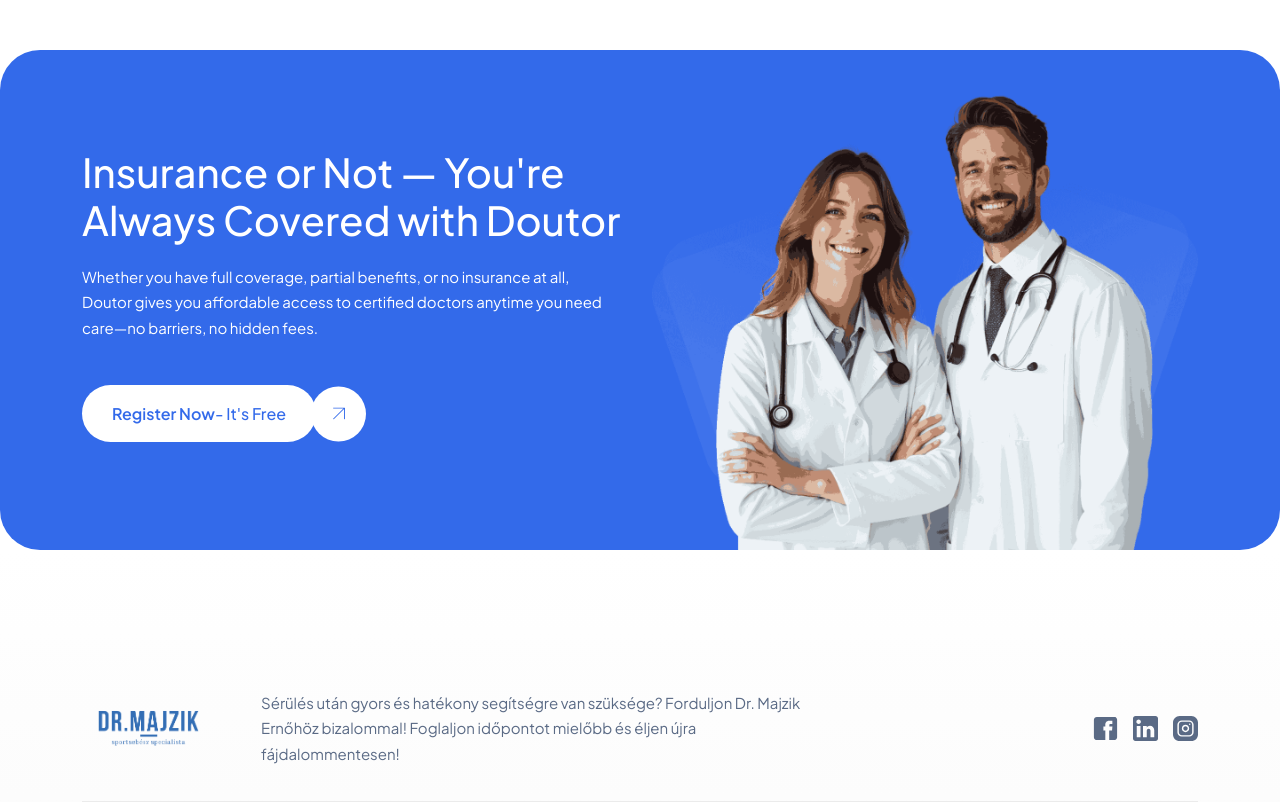
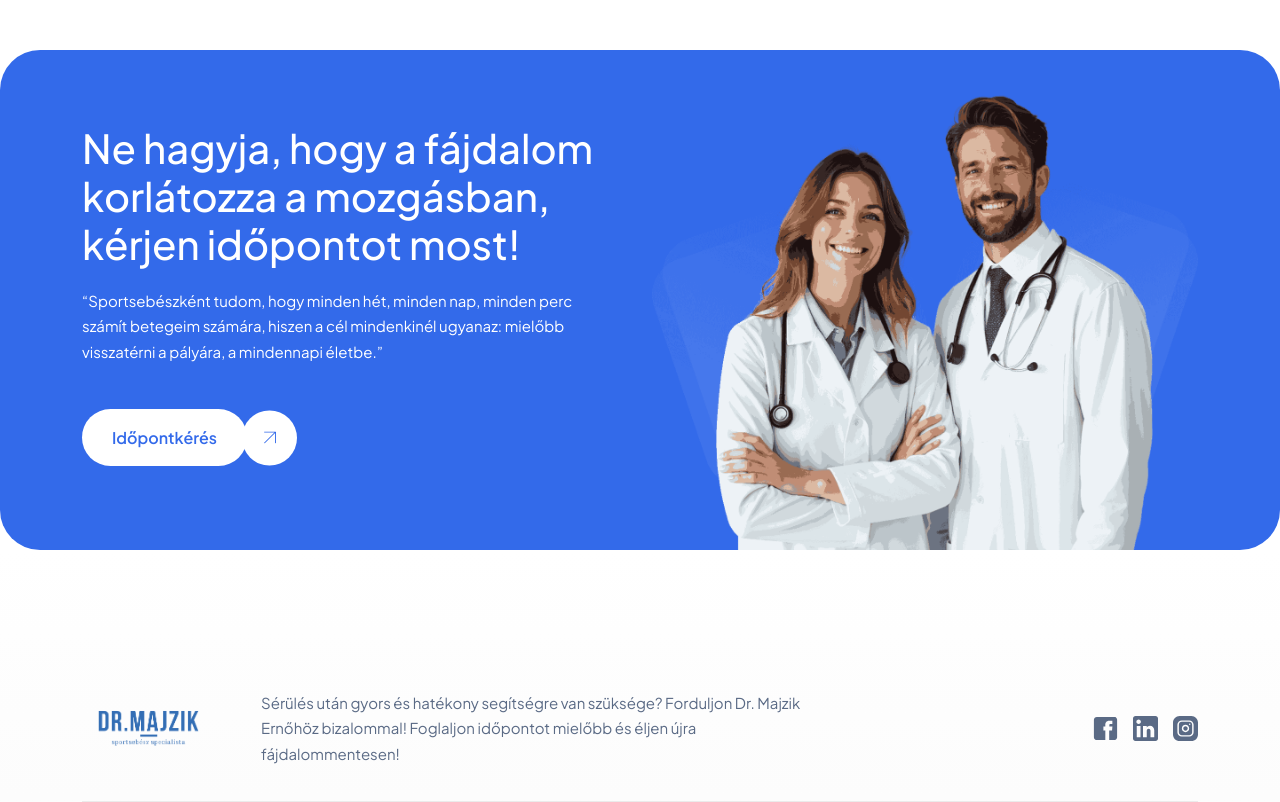
Before and after one commit to Anadasi/allinside.hu, a Next.js app: page /doctors in a window 1280 px wide. Shown: the part 4400-5202 px from the top of the page. Built offline with nearby package versions, Linux system fonts and the light colour scheme.

Commit message:
menu frissites

```diff
--- a/src/components/Common/Cta.tsx
+++ b/src/components/Common/Cta.tsx
@@ -11,17 +11,14 @@
             <div className="col-lg-6 col-md-12">
               <div className="overview-content">
                 <h2>
-                  Insurance or Not — You&apos;re Always Covered with Doutor
+                  Ne hagyja, hogy a fájdalom korlátozza a mozgásban, kérjen időpontot most!
                 </h2>
                 <p>
-                  Whether you have full coverage, partial benefits, or no
-                  insurance at all, Doutor gives you affordable access to
-                  certified doctors anytime you need care—no barriers, no hidden
-                  fees.
+                “Sportsebészként tudom, hogy minden hét, minden nap, minden perc számít betegeim számára, hiszen a cél mindenkinél ugyanaz: mielőbb visszatérni a pályára, a mindennapi életbe.”
                 </p>
 
                 <div className="overview-btn">
-                  <Link href="/register" className="default-btn">
+                  <Link href="/kapcsolat" className="default-btn">
                     <span className="left">
                       <svg
                         xmlns="http://www.w3.org/2000/svg"
@@ -36,7 +33,7 @@
                         />
                       </svg>
                     </span>
-                    <strong>Register Now</strong> - It&apos;s Free
+                    <strong>Időpontkérés</strong>
                     <span className="right">
                       <svg
                         xmlns="http://www.w3.org/2000/svg"
--- a/src/components/HomeDemo1/AboutUs/index.tsx
+++ b/src/components/HomeDemo1/AboutUs/index.tsx
@@ -6,8 +6,8 @@
   // Dynamic data
   const aboutData = {
     title: {
-      subtitle: "A térdsérülés gyakori sporttal kapcsolatos sérülés",
-      title: "Sérülés után gyors és hatékony segítségre van szüksége?",
+      subtitle: "A leggyakoribb sportsérülés",
+      title: "Térdsérülés után gyors és hatékony segítségre van szüksége?",
       description:
         "A sportolás — legyen szó hobbiról vagy versenyszintű tevékenységről — mindig magában hordozza a sérülés kockázatát. Egy rossz mozdulat, egy ütközés, túlterhelés vagy egy visszatérő fájdalom mind elég ahhoz, hogy megálljt parancsoljon a teljesítménynek. Itt jövök én a képbe, sportsebészként: célom, hogy a lehető leggyorsabban és legbiztonságosabban segítsem visszatérni a mozgáshoz, az edzésekhez és a versenyekhez.",
     },
@@ -19,6 +19,7 @@
       paragraphs: [
         "A gyors és pontos diagnózis után a célom nem csupán a fájdalom csökkentése, hanem a funkció teljes helyreállítása. Minden kezelés egyéni terv szerint történik, sportágspecifikusan és a sportoló céljait szem előtt tartva.",
         "Tudom, hogy minden nap számít — sportolóként nem engedheti meg magának a hosszú kihagyást vagy visszaesést. Az én feladatom, hogy Ön gyorsan, stabilan és fájdalommentesen térjen vissza a pályára — akár hobbisportoló, akár profi versenyző.",
+        "Ha sportolás közben megsérült, vagy tartós fájdalom akadályozza a mozgásban, ne halogassa a kezelést! Vegye fel velem a kapcsolatot, és induljunk el együtt a gyógyulás útján – hogy újra ott legyen, ahol a legjobban érzi magát: a mozgásban, a pályán, a versenyben.",
       ],
       link: {
         text: "Időpontkérés",
```
